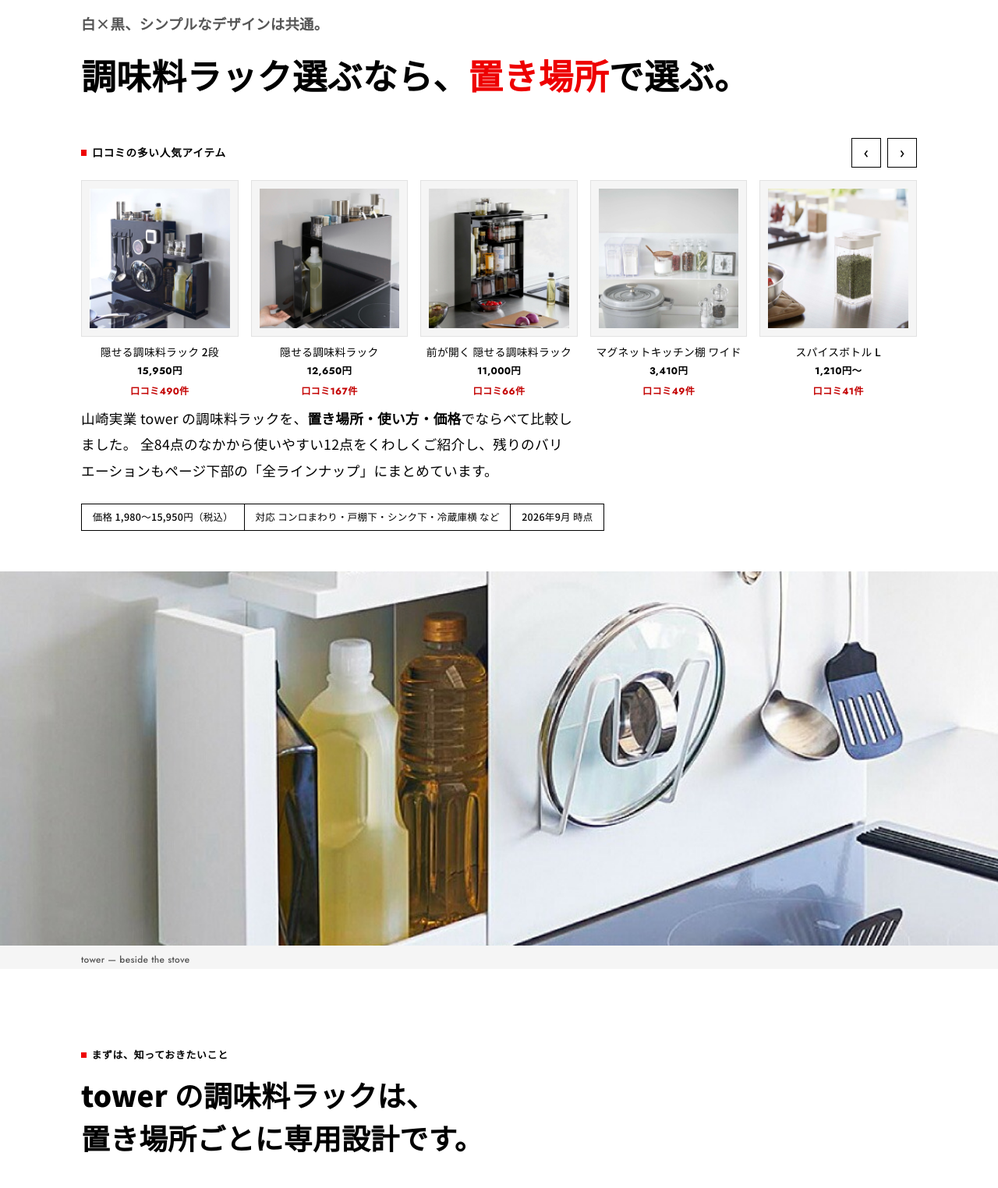
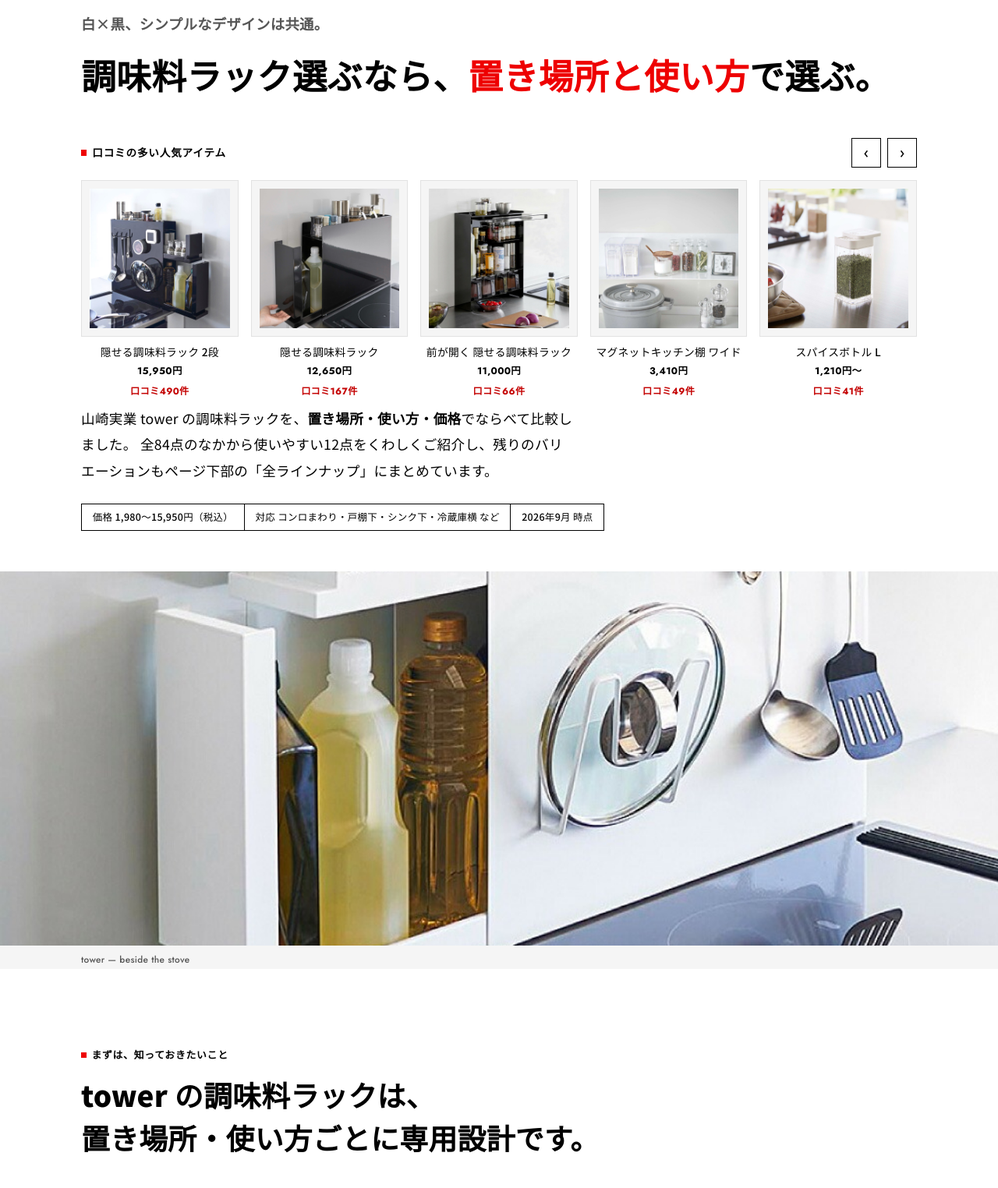
Before and after one commit to greentuushou-arch/tower-choumiryou-hikaku, a plain HTML site: page index.html in a window 1280 px wide. Shown: the part 936-2460 px from the top of the page at 78% size. Drawn offline with Linux system fonts and the light colour scheme.

Commit message:
content: 見出しを「置き場所」→「置き場所と使い方」に修正
グループ01(隠して使う)は置き場所ではなく使い方の軸のため、
h1/共通仕様見出しの主張を本文の橋渡し文(置き場所と使い方)に揃えた

Co-Authored-By: Claude Sonnet 5 <noreply@anthropic.com>

```diff
--- a/index.html
+++ b/index.html
@@ -326,7 +326,7 @@
     <span class="eyebrow">山崎実業 tower ／ 家具のソムリエ</span>
     <p class="fv-word"><img src="images/tower-logo.png" alt="tower"></p>
     <p class="fv-kicker">白×黒、シンプルなデザインは共通。</p>
-    <h1>調味料ラック選ぶなら、<span class="mark">置き場所</span>で選ぶ。</h1>
+    <h1>調味料ラック選ぶなら、<span class="mark">置き場所と使い方</span>で選ぶ。</h1>
 
     <div class="popular-big">
       <div class="popular-big-head">
@@ -413,7 +413,7 @@
     <div class="wrap">
       <div class="sec-head reveal">
         <span class="eyebrow">まずは、知っておきたいこと</span>
-        <h2>tower の調味料ラックは、<br>置き場所ごとに専用設計です。</h2>
+        <h2>tower の調味料ラックは、<br>置き場所・使い方ごとに専用設計です。</h2>
       </div>
       <div class="common reveal">
         <p class="common-lead">だからこそ種類が多く、迷いやすい。まずは共通点を確認しましょう。</p>
```
